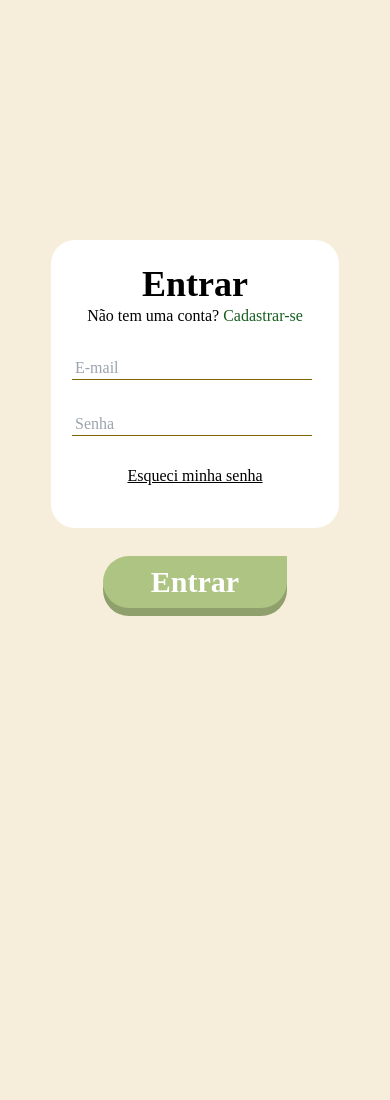
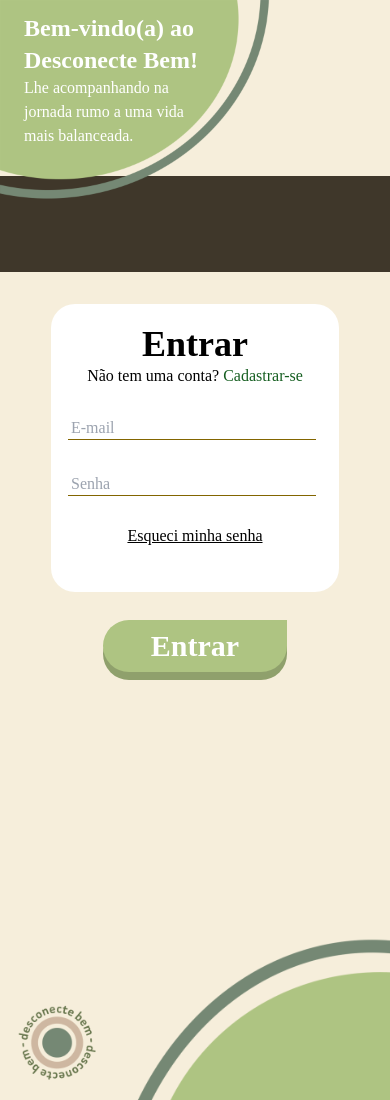
Before and after one commit to Daniel-san8/Desconecte-Bem, a React (Vite) app: page / in a window 390 px wide. Before the commit the page ends 844 px from the top, so only its background shows below. Built offline with nearby package versions, Linux system fonts and the light colour scheme; a web font is replaced by a local one.

Commit message:
wix: concluo parte do mobile da tela de login

```diff
--- a/src/components/CadastroHome/SectionInferiorMobile.tsx
+++ b/src/components/CadastroHome/SectionInferiorMobile.tsx
@@ -1,16 +1,16 @@
 export default function SectionInferiorMobile() {
   return (
-    <div className="flex self-end w-full absolute justify-between -bottom-64 overflow-hidden md:hidden">
+    <div className="flex self-end w-full absolute justify-between h-3/4 max-h-64 -bottom-64 overflow-hidden md:hidden">
       <img
         src="/assets/logoDark.png"
         alt="logo dark"
-        className="w-28 h-28 justify-self-start self-end"
+        className="w-28 h-28 self-end"
       />
 
       <img
         src="/assets/formaInferiorMobile.png"
         alt="forma inferior"
-        className="w-full h-3/4 max-h-64"
+        className="w-full"
       />
     </div>
   );
--- a/src/components/HomeCadastro.tsx
+++ b/src/components/HomeCadastro.tsx
@@ -24,7 +24,7 @@
         {/* finish */}
         <WhiteBox>
           <BoxTitle
-            className="flex flex-col items-center md:items-center md:py-10"
+            className="flex flex-col items-center py-4 md:items-center md:py-10"
             titulo="Cadastro"
             pergunta="Por favor, insira seus dados abaixo."
           />
--- a/src/components/LoginHome/SectionRight.tsx
+++ b/src/components/LoginHome/SectionRight.tsx
@@ -2,10 +2,16 @@
 import InputLogin from "./InputLogin";
 import BoxTitle from "./BoxTitle";
 import WhiteBox from "./WhiteBox";
+import SectionMobile from "../CadastroHome/SectionMobile";
+import SectionInferiorMobile from "../CadastroHome/SectionInferiorMobile";
 
 export default function SectionRight() {
   return (
-    <section className="h-screen bg-sectionRight flex flex-col justify-center items-center md:h-full ">
+    <section className="h-screen bg-sectionRight flex flex-col justify-center items-center md:h-full">
+      <div className="bg-retangulo w-full h-24 mt-8 md:hidden"></div>
+
+      <SectionMobile />
+
       <WhiteBox>
         <div className="md:flex md:items-center">
           <img
@@ -48,6 +54,8 @@
         texto="Entrar"
         idForm="form-email"
       />
+
+      <SectionInferiorMobile />
     </section>
   );
 }
--- a/src/components/LoginHome/WhiteBox.tsx
+++ b/src/components/LoginHome/WhiteBox.tsx
@@ -2,7 +2,7 @@
 
 export default function WhiteBox({ children }: PropsWithChildren) {
   return (
-    <div className="p-6 mt-8 bg-white rounded-3xl w-72 h-72 flex flex-col md:w-80 md:h-96 md:p-0 md:mt-6 lg:w-96">
+    <div className="p-5 mt-8 bg-white rounded-3xl w-72 h-72 flex flex-col md:w-80 md:h-96 md:p-0 md:mt-6 lg:w-96">
       {children}
     </div>
   );
```
